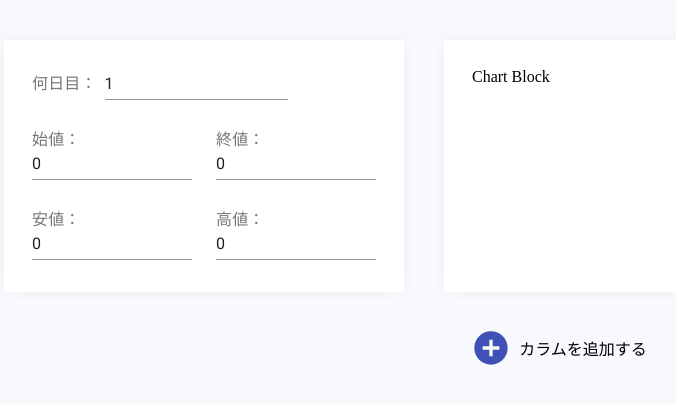
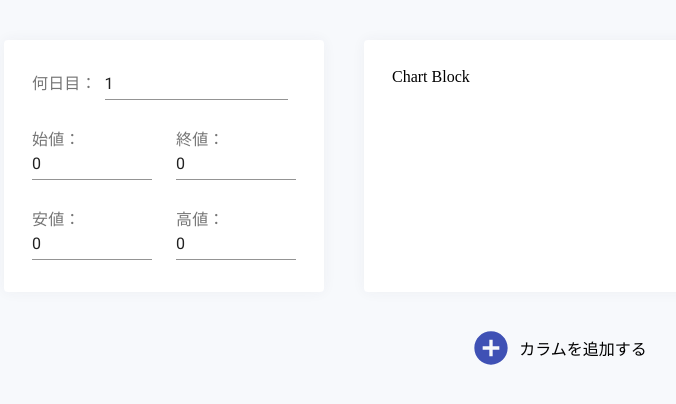
Before and after one commit to MrSung/fire-candle, a React (Create React App) app: page / in a window 1280 px wide. Shown: the top 404 px of the page, without its empty margins (81-757 px from the left). Built offline with nearby package versions, Linux system fonts and the light colour scheme.

Commit message:
layout adjustment

```diff
--- a/src/components/atoms/input-set.tsx
+++ b/src/components/atoms/input-set.tsx
@@ -21,7 +21,7 @@ export const InputSet = ({
     <Wrapper>
       <InputLabel
         style={{
-          width: block ? '100%' : '160px'
+          width: block ? '100%' : '120px'
         }}
       >
         <LabelText>{labelText}</LabelText>
--- a/src/components/organisms/input-chart-blocks.tsx
+++ b/src/components/organisms/input-chart-blocks.tsx
@@ -56,7 +56,7 @@ const Wrapper = styled.div`
 
 const Container = styled.div`
   display: grid;
-  grid-template-columns: 400px auto;
+  grid-template-columns: 320px auto;
   grid-template-rows: 1fr;
   gap: 40px 40px;
   margin-bottom: 40px;
```
